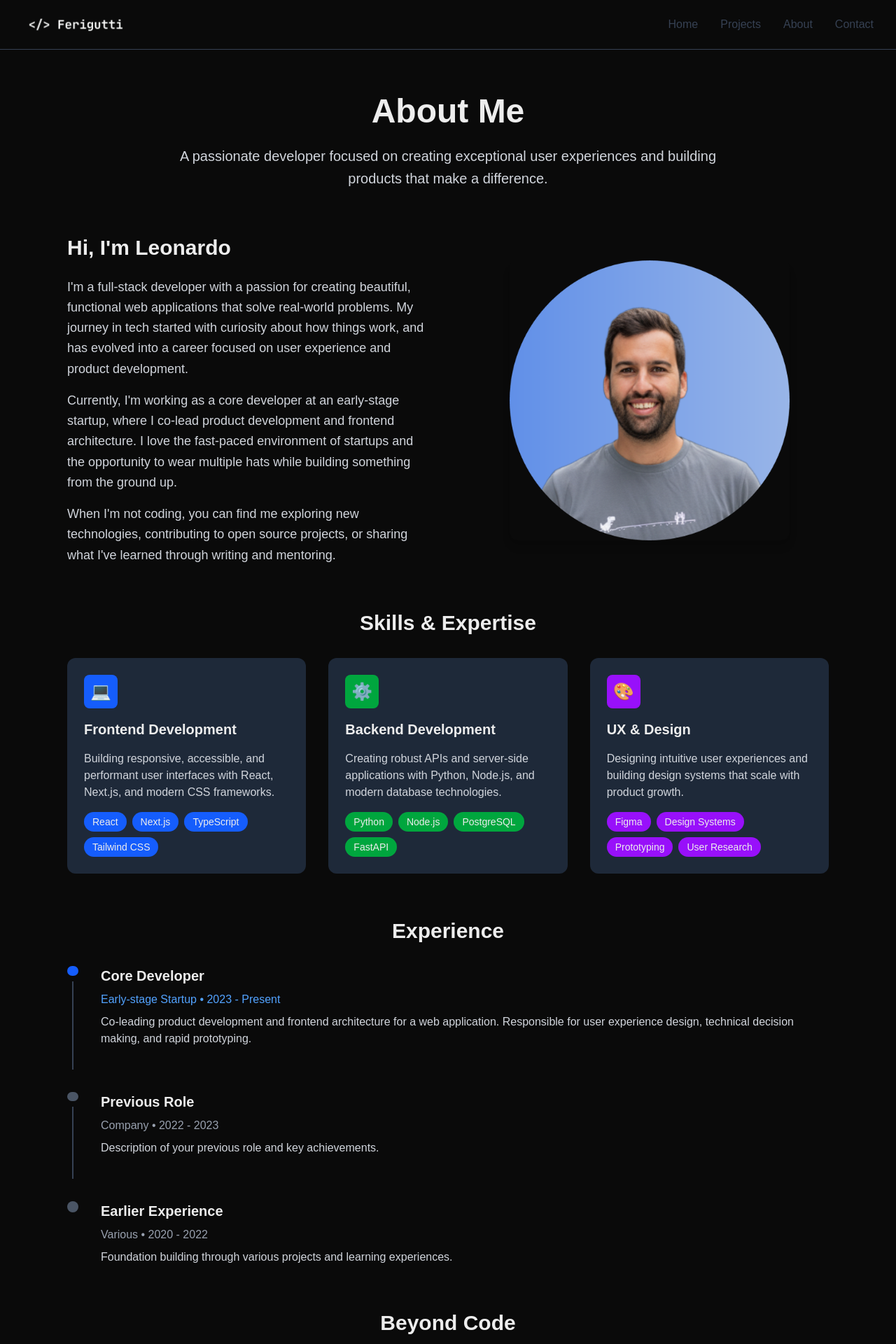
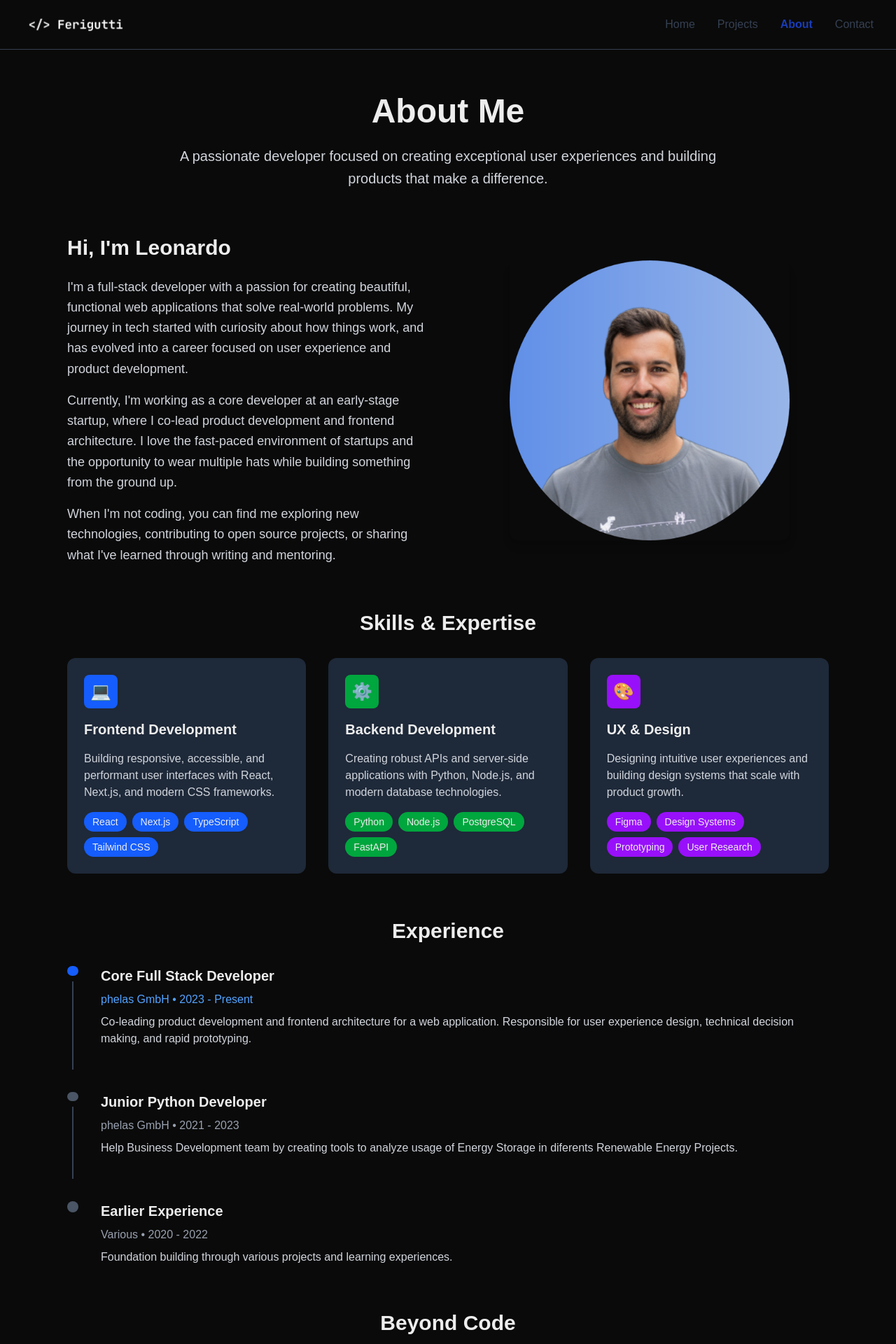
Before and after one commit to lferigutti/ferigutti-dot-com, a Next.js app: page /about in a window 1280 px wide. Shown: the top 1920 px of the page at 70% size. Built offline with nearby package versions, Linux system fonts and the light colour scheme.

Commit message:
Fix nav Bar and about page

```diff
--- a/src/app/about/page.tsx
+++ b/src/app/about/page.tsx
@@ -134,9 +134,9 @@ export default function AboutPage() {
             </div>
             <div className="flex-1 pb-8">
               <div className="space-y-2">
-                <h3 className="text-xl font-semibold">Core Developer</h3>
+                <h3 className="text-xl font-semibold">Core Full Stack Developer</h3>
                 <p className="text-blue-400">
-                  Early-stage Startup • 2023 - Present
+                  phelas GmbH • 2023 - Present
                 </p>
                 <p className="text-gray-300">
                   Co-leading product development and frontend architecture for a
@@ -154,10 +154,10 @@ export default function AboutPage() {
             </div>
             <div className="flex-1 pb-8">
               <div className="space-y-2">
-                <h3 className="text-xl font-semibold">Previous Role</h3>
-                <p className="text-gray-400">Company • 2022 - 2023</p>
+                <h3 className="text-xl font-semibold">Junior Python Developer</h3>
+                <p className="text-gray-400">phelas GmbH • 2021 - 2023</p>
                 <p className="text-gray-300">
-                  Description of your previous role and key achievements.
+                  Help Business Development team by creating tools to analyze usage of Energy Storage in diferents Renewable Energy Projects.
                 </p>
               </div>
             </div>
--- a/src/components/NavBar.tsx
+++ b/src/components/NavBar.tsx
@@ -1,28 +1,34 @@
+'use client'
+
 import Image from "next/image";
 import Link from "next/link";
+import { usePathname } from "next/navigation";
+
+
+const navItems = [
+  { name: "Home", path: "/" },
+  { name: "Projects", path: "/projects" },
+  // { name: "Blog", path: "/blog" },
+  { name: "About", path: "/about" },
+  { name: "Contact", path: "/contact" },
+];
 
 export default function NavBar() {
+  const pathname = usePathname();
+  const navBarClass = (path: string) => pathname === path ? "text-blue-800 font-semibold" : "text-gray-700 hover:text-blue-700";
+
+
   return (
     <nav className="flex justify-between items-center space-x-8 py-4 px-8 border-b border-gray-700">
       <Link href="/" className="flex items-center">
         <Image src="/logo-dark.png" alt="Logo" width={150} height={120} />
       </Link>
       <div className="flex space-x-8">
-        <Link href="/" className="text-gray-700 hover:text-blue-600">
-          Home
-        </Link>
-        <Link href="/projects" className="text-gray-700 hover:text-blue-600">
-          Projects
-        </Link>
-        {/* <Link href="/blog" className="text-gray-700 hover:text-blue-600">
-        Blog
-      </Link> */}
-        <Link href="/about" className="text-gray-700 hover:text-blue-600">
-          About
-        </Link>
-        <Link href="/contact" className="text-gray-700 hover:text-blue-600">
-          Contact
-        </Link>
+        {navItems.map((item) => (
+          <Link key={item.name} href={item.path} className={navBarClass(item.path)}>
+            {item.name}
+          </Link>
+        ))}
       </div>
     </nav>
   );
```
